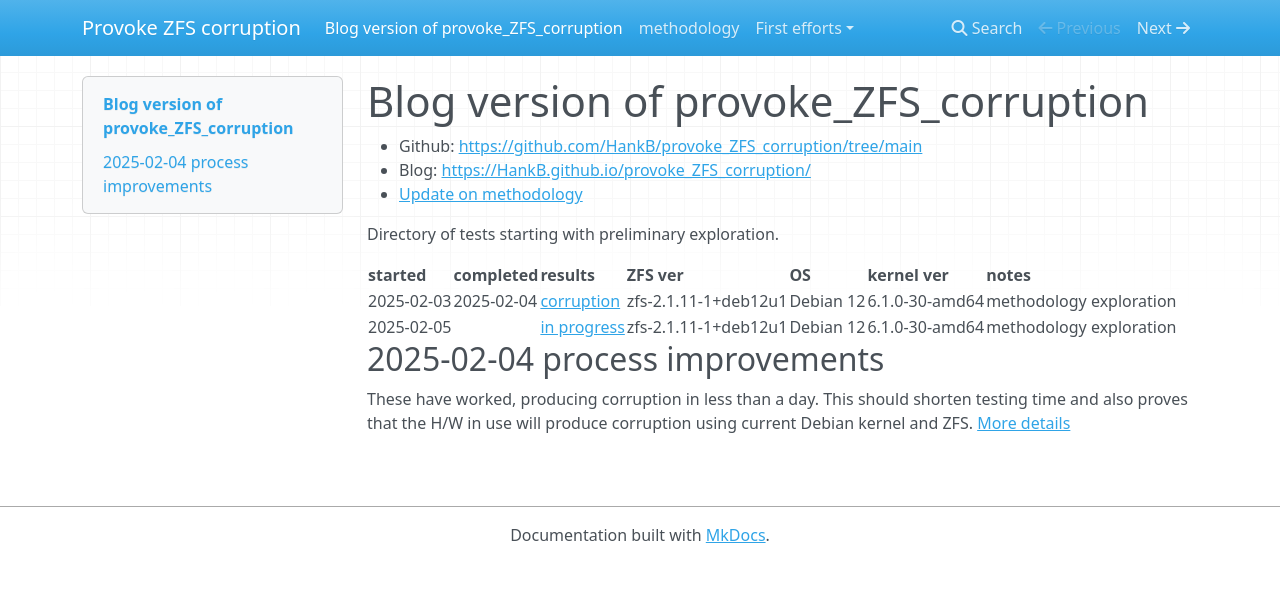
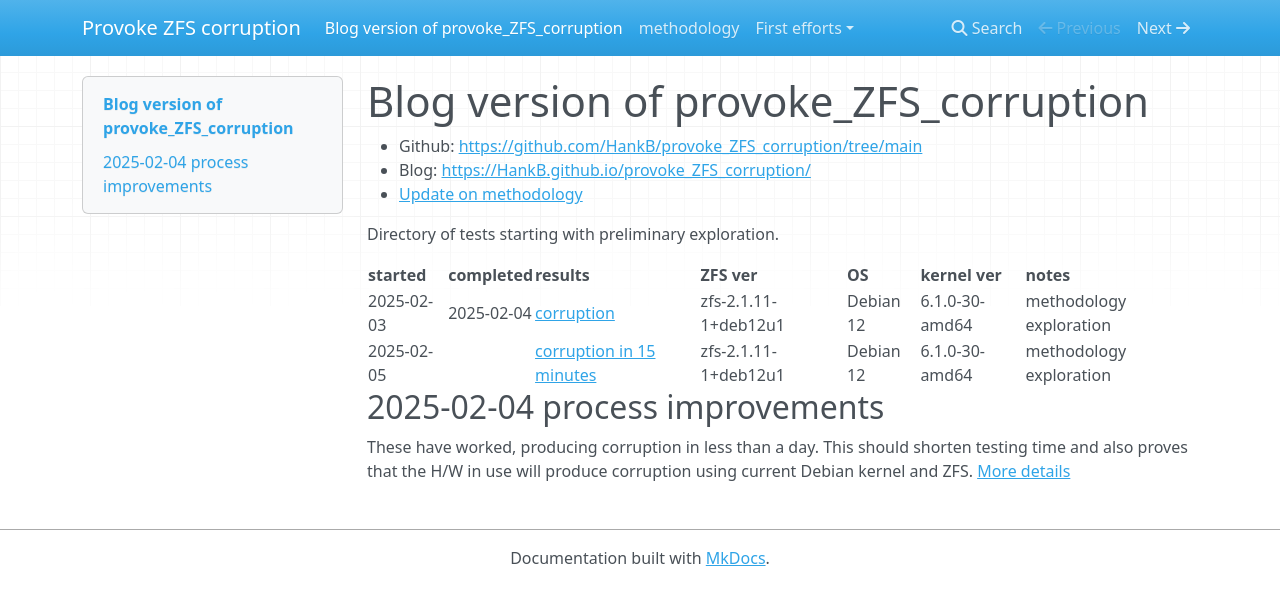
Before and after one commit to HankB/provoke_ZFS_corruption, an MkDocs documentation site: the page built from docs/index.md, in a window 1280 px wide. Shown: the top 605 px of the page. Built offline with MkDocs 1.6.1, drawn with Linux system fonts in a browser that asks for light colours; nearby versions of some CDN libraries.

Commit message:
update results table

```diff
--- a/docs/index.md
+++ b/docs/index.md
@@ -9,7 +9,7 @@ Directory of tests starting with preliminary exploration.
 |started|completed|results|ZFS ver|OS|kernel ver|notes|
 |---|---|---|---|---|---|---|
 |2025-02-03|2025-02-04|[corruption](./tests/2025-02-03_methodology/results.md)|zfs-2.1.11-1+deb12u1|Debian 12|6.1.0-30-amd64|methodology exploration|
-|2025-02-05||[in progress](./tests/2025-02-05_methodology/setup.md)|zfs-2.1.11-1+deb12u1|Debian 12|6.1.0-30-amd64|methodology exploration|
+|2025-02-05||[corruption in 15 minutes](./tests/2025-02-05_methodology/results.md)|zfs-2.1.11-1+deb12u1|Debian 12|6.1.0-30-amd64|methodology exploration|
 
 
 ## 2025-02-04 process improvements
```
